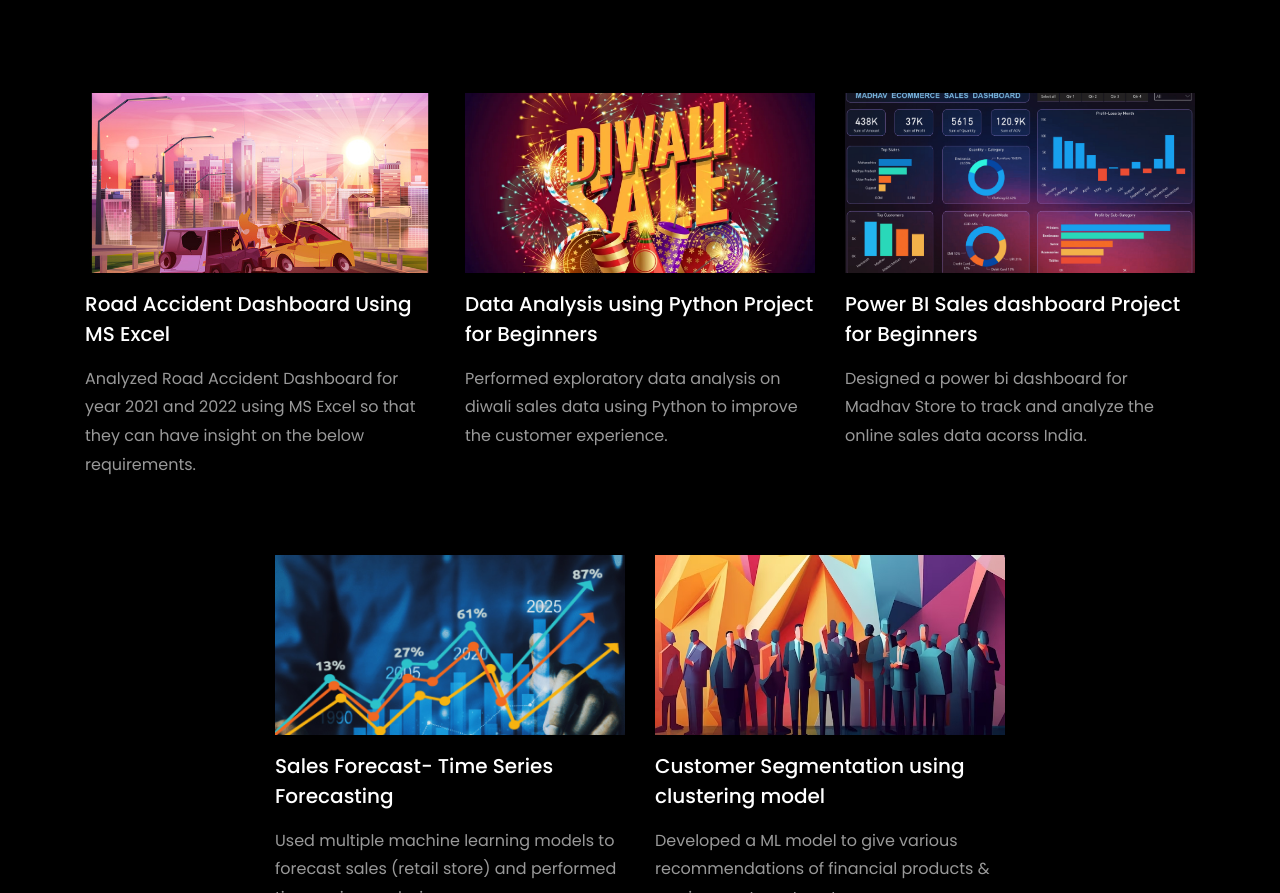
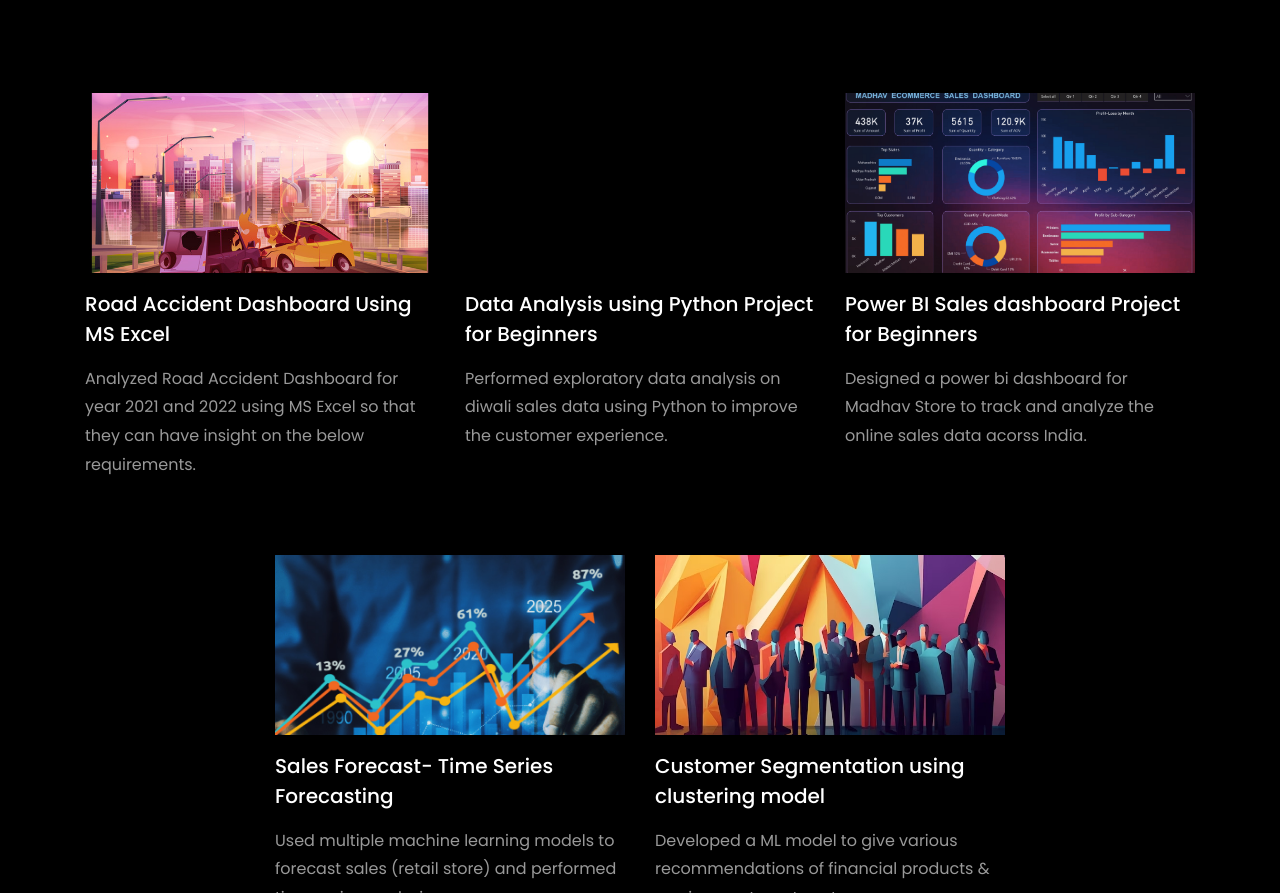
Before and after one commit to abhinandankumar01/abhinandankumar.github.com, a plain HTML site: page index.html in a window 1280 px wide. Shown: the part 3791-4684 px from the top of the page. Drawn offline with Linux system fonts and the light colour scheme; files whose address does not match are found by name.

Commit message:
Update index.html

```diff
--- a/index.html
+++ b/index.html
@@ -420,7 +420,7 @@
           </div>
           <div class="col-md-4 d-flex ftco-animate">
           	<div class="blog-entry justify-content-end">
-              <a href="" class="block-20 zoom-effect" style="background-image: url('images/proj_2.jpg');">
+              <a href="" class="block-20 zoom-effect" style="background-image: url('images/-');">
               </a>
               <div class="text mt-3 float-right d-block">
 
```
